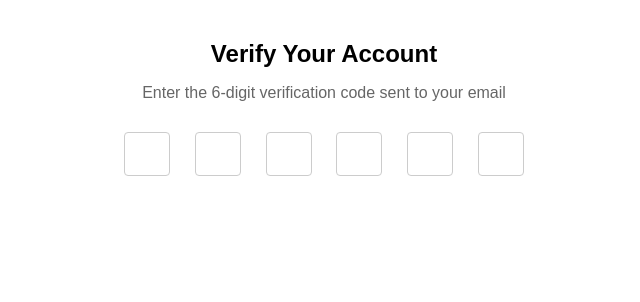
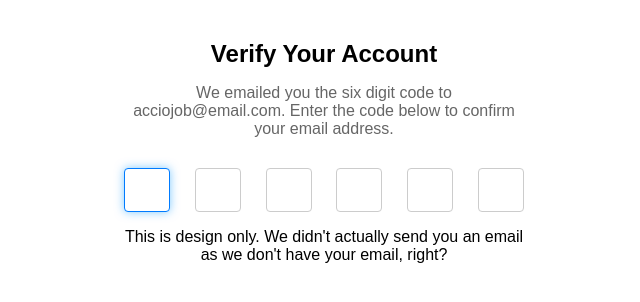
Before and after one commit to acciojob/OTP-Chaitanyahosuru, a website: page main.html in a window 1280 px wide. Shown: the whole page, without its empty margins (316-956 px from the left). Drawn offline with Linux system fonts and the light colour scheme.

Commit message:
created a submission

```diff
--- a/main.html
+++ b/main.html
@@ -8,18 +8,21 @@
 
 <body>
 	<!-- the entire body must be written by student -->
-	<div class="container">
-        <h1 id="verification_heading">Verify Your Account</h1>
-        <p id="verification_subtext">Enter the 6-digit verification code sent to your email</p>
-        <div class="code-container">
-            <input type="number" maxlength="1" class="code" id="code-1" />
-            <input type="number" maxlength="1" class="code" id="code-2" />
-            <input type="number" maxlength="1" class="code" id="code-3" />
-            <input type="number" maxlength="1" class="code" id="code-4" />
-            <input type="number" maxlength="1" class="code" id="code-5" />
-            <input type="number" maxlength="1" class="code" id="code-6" />
-        </div>
-    </div>
+      <div class="container">
+      <h1 id="verification_heading">Verify Your Account</h1>
+      <p id="verification_subtext">We emailed you the six digit code to acciojob@email.com. Enter the code below to confirm your email address.</p>
+     <div class="code-container">
+ <input type="text" maxlength="1" class="code" id="digit1" autofocus
+>
+ <input type="text" maxlength="1" class="code" id="digit2">
+ <input type="text" maxlength="1" class="code" id="digit3">
+ <input type="text" maxlength="1" class="code" id="digit4">
+ <input type="text" maxlength="1" class="code" id="digit5">
+ <input type="text" maxlength="1" class="code" id="digit6">
+ </div>
+ <p class="disclaimer">This is design only. We didn't actually send you an email as we don't have your email, right?</p>
+ </div>
+
 </script>
 
 </body>
```
Also changed, not shown: script.js (+12 -12 lines).
